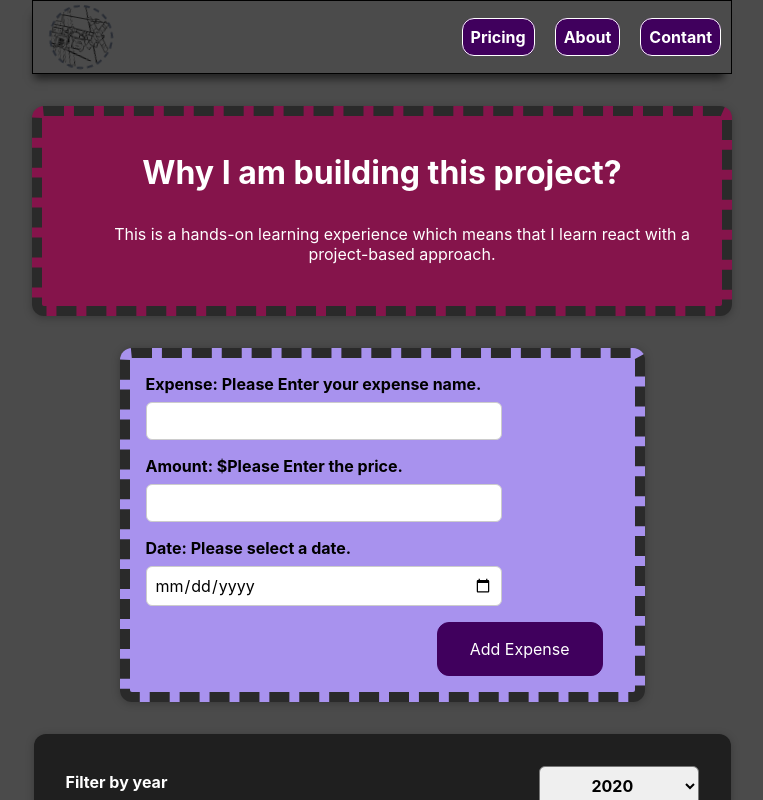
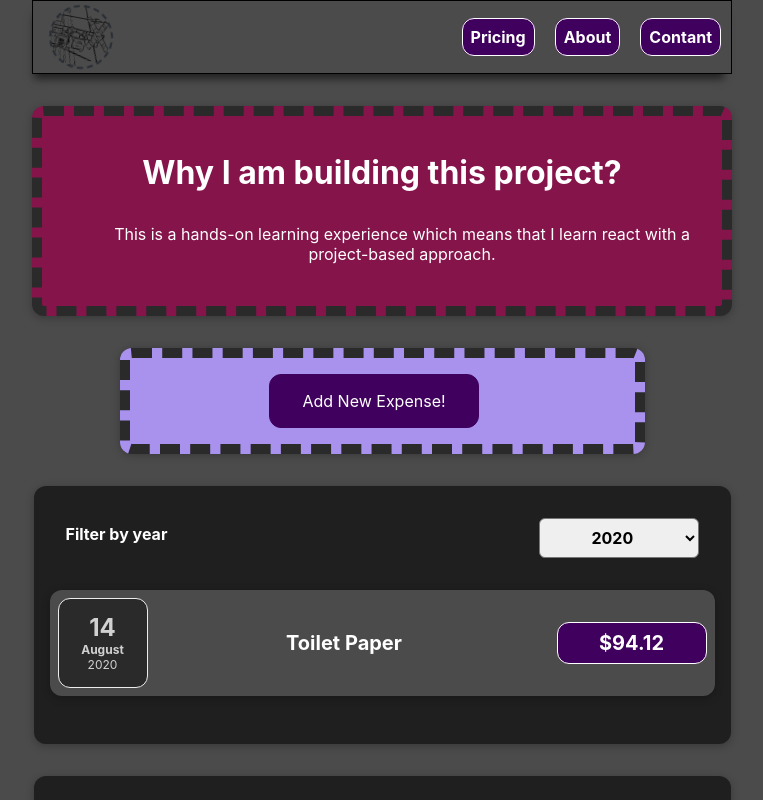
Before and after one commit to Adocresta/learning-react, a React (Create React App) app: page / in a window 1280 px wide. Shown: the top 800 px of the page, without its empty margins (258-1021 px from the left). Built offline with nearby package versions, Linux system fonts and the light colour scheme.

Commit message:
Conditional content challenge ✔

```diff
--- a/src/components/NewExpense/ExpenseForm.js
+++ b/src/components/NewExpense/ExpenseForm.js
@@ -85,6 +85,13 @@ const ExpenseForm = (props) => {
         date: "Please select a date.",
       };
     });
+    props.onCloseButtonClicked();
+  };
+
+  const closeNewExpenseBar = (e) => {
+    e.preventDefault();
+    console.log("bar is closed");
+    props.onCloseButtonClicked();
   };
 
   return (
@@ -124,6 +131,7 @@ const ExpenseForm = (props) => {
         </div>
       </div>
       <div className="new-expense__actions">
+        <button onClick={closeNewExpenseBar}>Cancel</button>
         <button type="submit">Add Expense</button>
       </div>
     </form>
--- a/src/components/NewExpense/NewExpense.js
+++ b/src/components/NewExpense/NewExpense.js
@@ -1,3 +1,4 @@
+import { useState } from "react";
 import ExpenseForm from "./ExpenseForm";
 import "./NewExpense.css";
 
@@ -10,9 +11,31 @@ const NewExpense = (props) => {
     // sending data up!
     props.onNewExpense(expenseData);
   };
+
+  const [showBar, setShowBar] = useState(false);
+
+  const hiddenExpenseForm = (
+    <button
+      onClick={() => {
+        setShowBar(true);
+      }}
+    >
+      Add New Expense!
+    </button>
+  );
+
+  const shownExpenseForm = (
+    <ExpenseForm
+      onExpenseFormSave={expenseformSaveHandler}
+      onCloseButtonClicked={() => {
+        setShowBar(false);
+      }}
+    />
+  );
+
   return (
     <div className="new-expense">
-      <ExpenseForm onExpenseFormSave={expenseformSaveHandler} />
+      {showBar ? shownExpenseForm : hiddenExpenseForm}
     </div>
   );
 };
```
